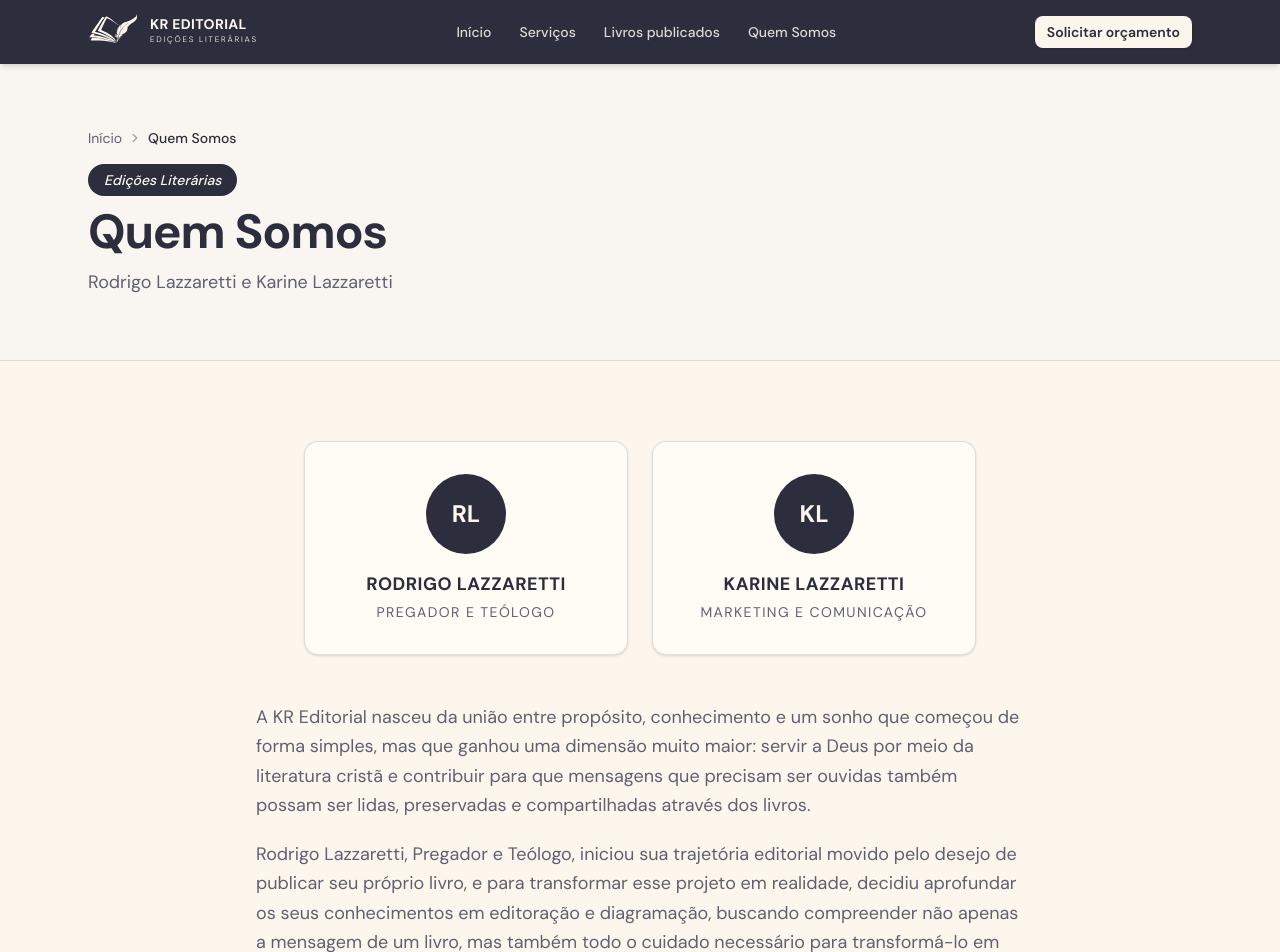
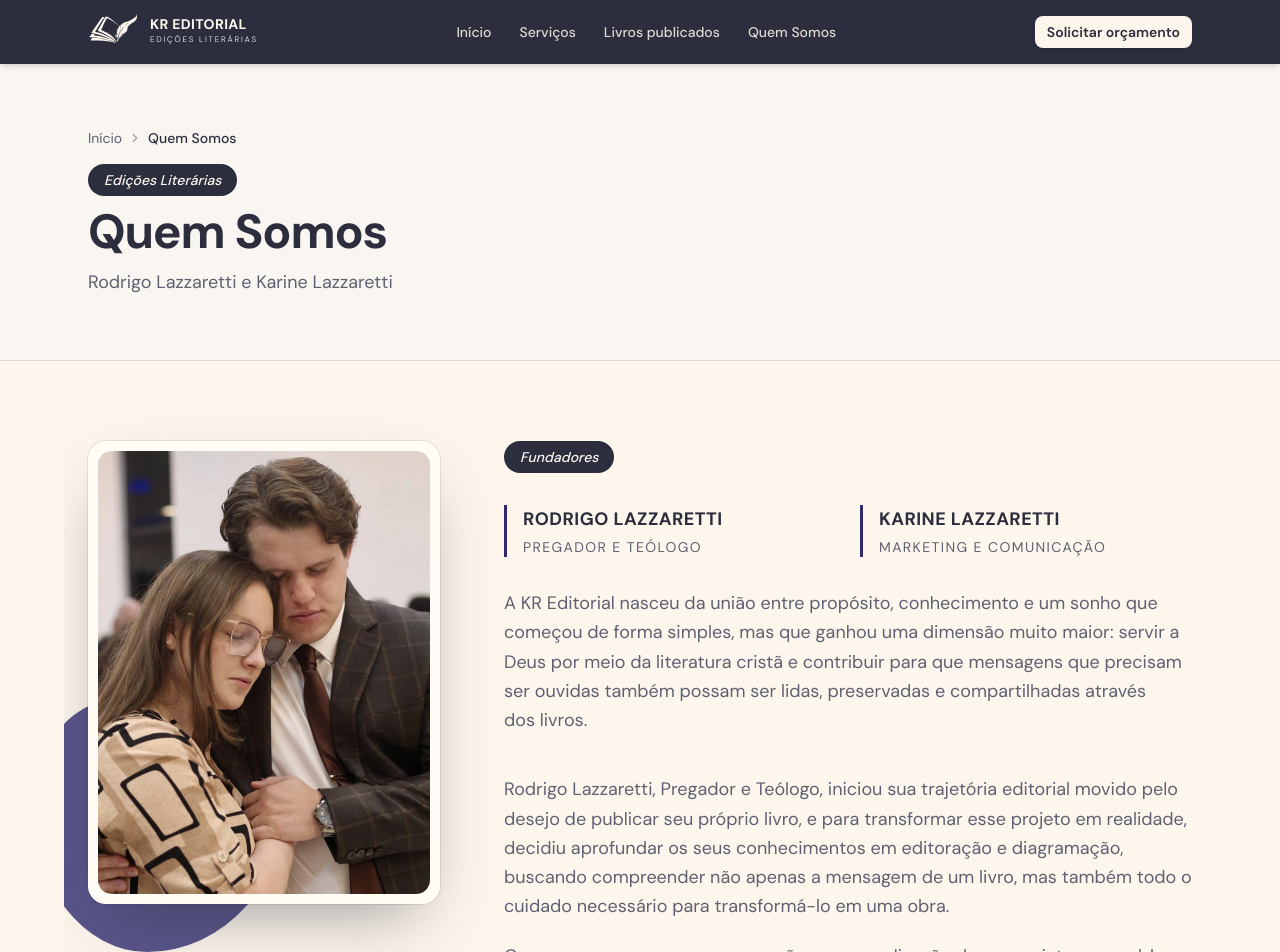
Before and after one commit to kr-editorial/kr-website, a Next.js app in the folder app/: page /quem-somos in a window 1280 px wide. Shown: the top 952 px of the page. Built offline with nearby package versions, Linux system fonts and the light colour scheme.

Commit message:
feat: Add iamge to about page
Signed-off-by: Adriano Lazzaretti <lazzaretti136@gmail.com>

```diff
--- a/app/components/brand/founder-card.tsx
+++ b/app/components/brand/founder-card.tsx
@@ -6,34 +6,13 @@ type FounderCardProps = {
   className?: string;
 };
 
-function initials(name: string): string {
-  const parts = name.split(" ").filter((part) => part.length > 2 || /^[A-Z]\.?$/.test(part));
-  const first = parts[0]?.[0] ?? "";
-  const last = parts.length > 1 ? (parts[parts.length - 1]?.[0] ?? "") : "";
-  return `${first}${last}`.toUpperCase();
-}
-
 export function FounderCard({ name, role, className }: FounderCardProps) {
   return (
-    <div
-      className={cn(
-        "flex flex-col items-center gap-4 rounded-xl border border-navy/15 bg-card p-8 text-center shadow-sm",
-        className,
-      )}
-    >
-      <span className="flex size-20 items-center justify-center rounded-full bg-navy text-2xl font-bold text-cream">
-        {initials(name)}
-      </span>
-      <div>
-        <h3 className="text-lg font-bold tracking-wide text-navy uppercase">
-          {name}
-        </h3>
-        {role ? (
-          <p className="mt-1 text-sm tracking-widest text-muted-foreground uppercase">
-            {role}
-          </p>
-        ) : null}
-      </div>
+    <div className={cn("flex flex-col gap-1 border-l-[3px] border-navy-deep pl-4", className)}>
+      <h3 className="text-lg font-bold tracking-wide text-navy uppercase">{name}</h3>
+      {role ? (
+        <p className="text-sm tracking-widest text-muted-foreground uppercase">{role}</p>
+      ) : null}
     </div>
   );
 }
--- a/app/components/sections/founders-section.tsx
+++ b/app/components/sections/founders-section.tsx
@@ -1,20 +1,50 @@
+import Image from "next/image";
+import { BlobDecoration } from "@/components/brand/blob-decoration";
 import { FounderCard } from "@/components/brand/founder-card";
+import { PillLabel } from "@/components/brand/pill-label";
 import { SpeechPanel } from "@/components/brand/speech-panel";
 import { site } from "@/lib/content";
 
 export function FoundersSection() {
-  const { about } = site;
+  const { about, founders } = site;
 
   return (
-    <section className="mx-auto flex max-w-6xl flex-col gap-12 px-4 py-16 sm:px-6 sm:py-20">
-      <div className="mx-auto grid w-full max-w-2xl gap-6 sm:grid-cols-2">
-        {site.founders.map((founder) => (
+    <section className="mx-auto grid max-w-6xl items-start gap-12 overflow-x-clip px-4 py-16 sm:px-6 sm:py-20 lg:grid-cols-[minmax(0,22rem)_minmax(0,1fr)] lg:gap-16">
+      <figure className="relative mx-auto w-full max-w-sm lg:sticky lg:top-24 lg:mx-0 lg:max-w-none">
+        <BlobDecoration
+          position="bottom-left"
+          color="navy-deep"
+          size="sm"
+          className="-bottom-12 -left-14 opacity-80"
+        />
+        <div className="relative rounded-2xl bg-card p-2 shadow-[0_28px_64px_-24px_rgb(44_46_62/0.5)] ring-1 ring-navy/10 sm:p-2.5">
+          <div className="relative aspect-[3/4] overflow-hidden rounded-xl">
+              <Image
+                src={about.photo}
+                alt={about.photoAlt}
+                fill
+                priority
+                unoptimized
+                className="object-cover"
+              />
+          </div>
+        </div>
+      </figure>
+
+      <div className="flex flex-col gap-10">
+        <div className="flex flex-col items-start gap-8">
+          <PillLabel>Fundadores</PillLabel>
+          <div className="grid w-full gap-6 sm:grid-cols-2">
+            {founders.map((founder) => (
               <FounderCard key={founder.name} name={founder.name} role={founder.role} />
             ))}
           </div>
+          <p className="text-lg leading-relaxed text-pretty text-muted-foreground">
+            {about.intro}
+          </p>
+        </div>
 
-      <article className="mx-auto flex max-w-3xl flex-col gap-5 text-lg leading-relaxed text-pretty text-muted-foreground">
-        <p>{about.intro}</p>
+        <article className="flex flex-col gap-5 text-lg leading-relaxed text-pretty text-muted-foreground">
           {about.rodrigo.map((paragraph) => (
             <p key={paragraph}>{paragraph}</p>
           ))}
@@ -24,18 +54,19 @@ export function FoundersSection() {
           <p>{about.union}</p>
         </article>
 
-      <SpeechPanel className="mx-auto w-full max-w-3xl">
+        <SpeechPanel>
           <p className="text-xl font-bold tracking-tight text-balance sm:text-2xl">
             {about.fruit}
           </p>
           <p className="mt-3 text-lg text-pretty text-cream/80">{about.together}</p>
         </SpeechPanel>
 
-      <article className="mx-auto flex max-w-3xl flex-col gap-5 text-lg leading-relaxed text-pretty text-muted-foreground">
+        <article className="flex flex-col gap-5 text-lg leading-relaxed text-pretty text-muted-foreground">
           <p>{about.mission}</p>
           <p>{about.belief}</p>
           <p>{about.commitment}</p>
         </article>
+      </div>
     </section>
   );
 }
--- a/app/content/site.json
+++ b/app/content/site.json
@@ -7,6 +7,8 @@
     { "name": "Karine Lazzaretti", "role": "Marketing e Comunicação" }
   ],
   "about": {
+    "photo": "/brand/rodrigo-e-karine.webp",
+    "photoAlt": "Rodrigo e Karine Lazzaretti, fundadores da KR Editorial",
     "intro": "A KR Editorial nasceu da união entre propósito, conhecimento e um sonho que começou de forma simples, mas que ganhou uma dimensão muito maior: servir a Deus por meio da literatura cristã e contribuir para que mensagens que precisam ser ouvidas também possam ser lidas, preservadas e compartilhadas através dos livros.",
     "rodrigo": [
       "Rodrigo Lazzaretti, Pregador e Teólogo, iniciou sua trajetória editorial movido pelo desejo de publicar seu próprio livro, e para transformar esse projeto em realidade, decidiu aprofundar os seus conhecimentos em editoração e diagramação, buscando compreender não apenas a mensagem de um livro, mas também todo o cuidado necessário para transformá-lo em uma obra.",
--- a/app/lib/types.ts
+++ b/app/lib/types.ts
@@ -61,6 +61,8 @@ export type Founder = {
 };
 
 export type AboutContent = {
+  photo: string;
+  photoAlt: string;
   intro: string;
   rodrigo: string[];
   karine: string[];
```
Also changed, not shown: app/public/brand/rodrigo-e-karine.webp (added), 1 other file (tests, documents, lock files or other folders). Lines whose indentation alone changed are shown as unchanged.
